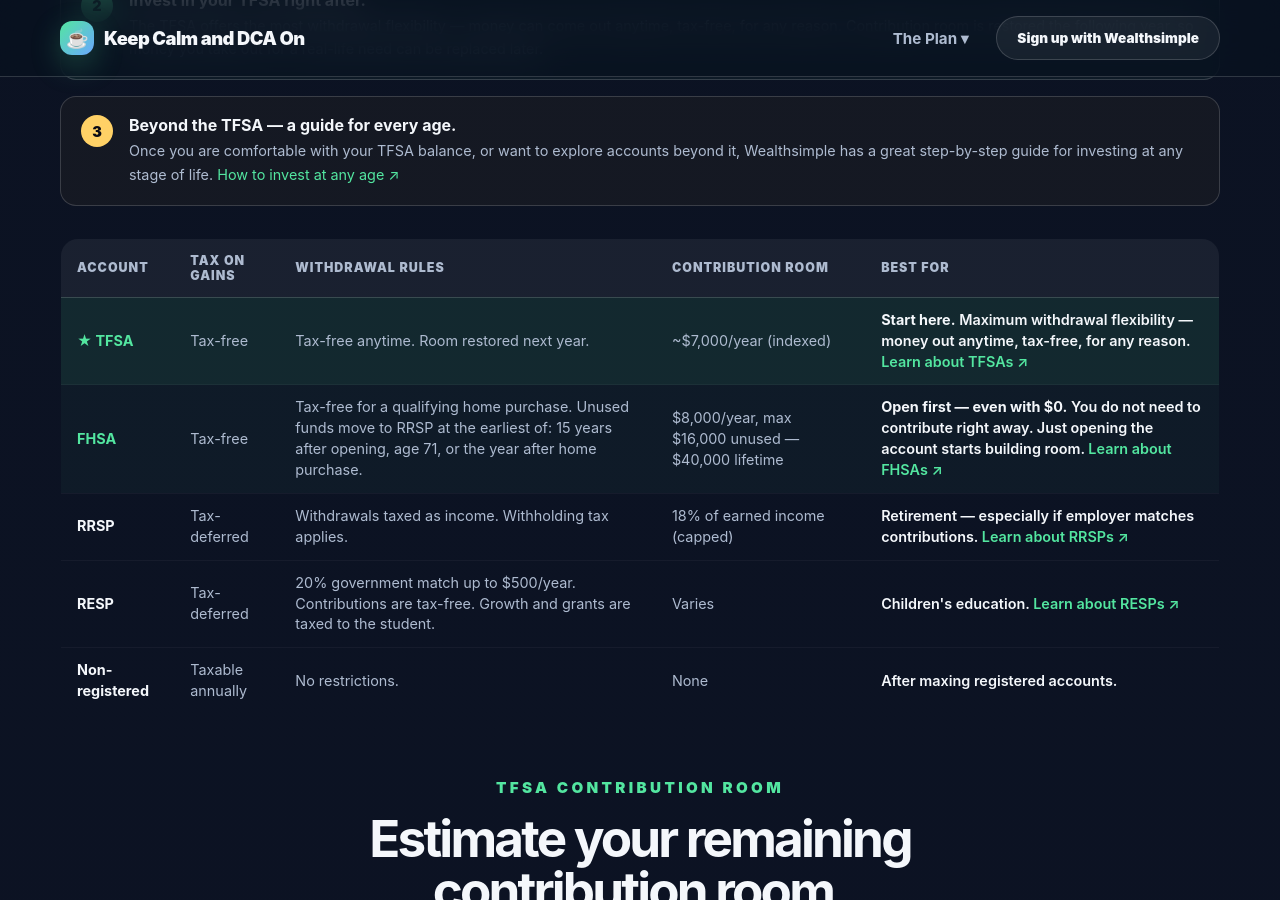
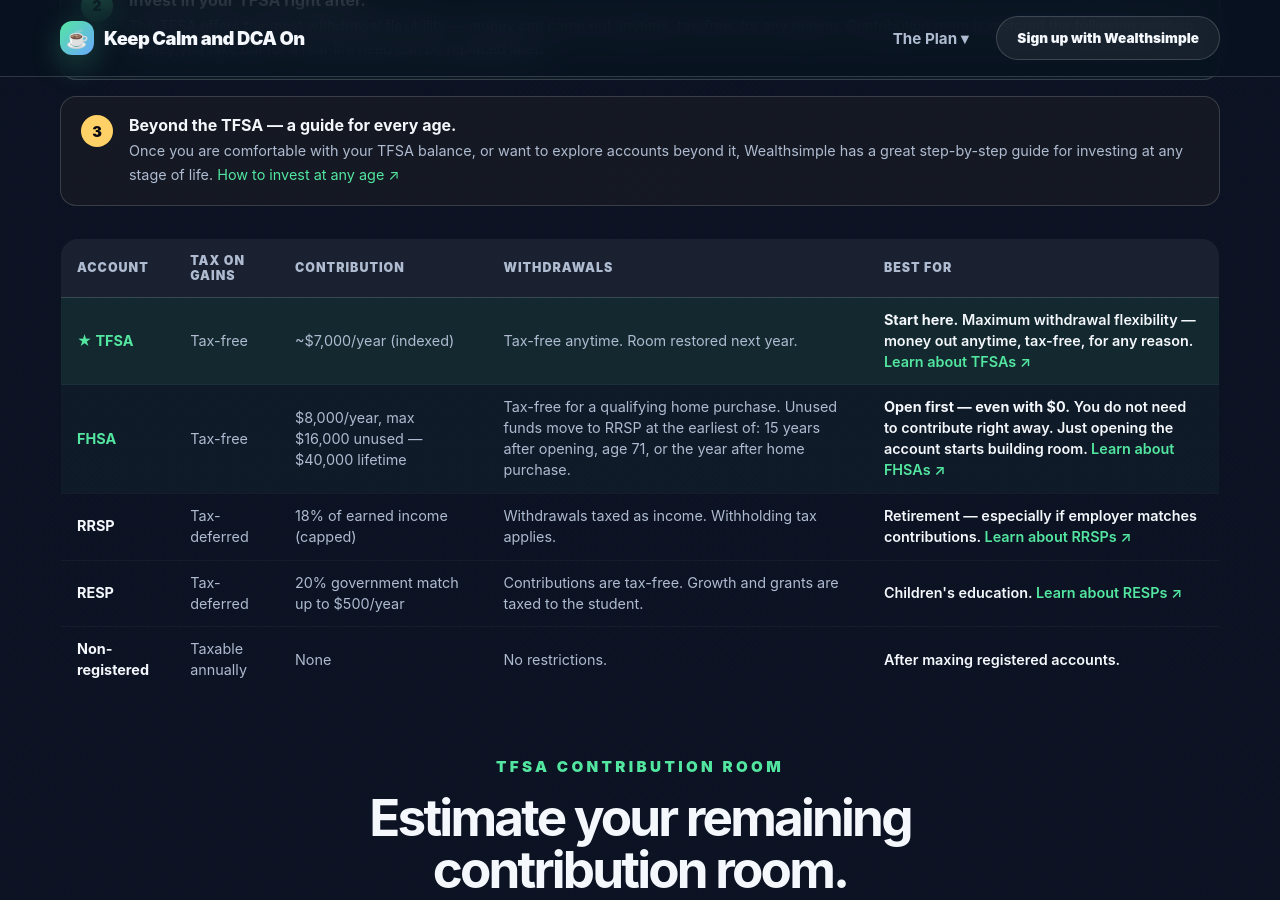
Before and after one commit to thestamp/dcathedip, a Jekyll site: the page built from index.html, in a window 1280 px wide and 900 px high, scrolled down 7520 px. Built offline with Jekyll 4.4.1, drawn with Linux system fonts in a browser that asks for light colours.

Commit message:
Swap columns: Contribution before Withdrawals, rename headers, move RESP grant to Contribution
- Column order: Account → Tax on gains → Contribution → Withdrawals → Best for
- Headers renamed: 'Withdrawal rules' → 'Withdrawals', 'Contribution room' → 'Contribution'
- RESP 20% govt match moved to Contribution column

```diff
--- a/index.html
+++ b/index.html
@@ -351,8 +351,8 @@
             <tr>
               <th>Account</th>
               <th>Tax on gains</th>
-              <th>Withdrawal rules</th>
-              <th>Contribution room</th>
+              <th>Contribution</th>
+              <th>Withdrawals</th>
               <th>Best for</th>
             </tr>
           </thead>
@@ -360,36 +360,36 @@
             <tr class="account-row-primary">
               <td><strong>★ TFSA</strong></td>
               <td>Tax-free</td>
+              <td>~$7,000/year (indexed)</td>
               <td>Tax-free anytime. Room restored next year.</td>
-              <td>~$7,000/year (indexed)</td>
               <td><strong>Start here.</strong> Maximum withdrawal flexibility — money out anytime, tax-free, for any reason. <a href="https://www.wealthsimple.com/en-ca/learn/what-is-tfsa" target="_blank" rel="nofollow noopener" style="color:var(--green);">Learn about TFSAs ↗</a></td>
             </tr>
             <tr class="account-row-fhsa">
               <td><strong>FHSA</strong></td>
               <td>Tax-free</td>
+              <td>$8,000/year, max $16,000 unused — $40,000 lifetime</td>
               <td>Tax-free for a qualifying home purchase. Unused funds move to RRSP at the earliest of: 15 years after opening, age 71, or the year after home purchase.</td>
-              <td>$8,000/year, max $16,000 unused — $40,000 lifetime</td>
               <td><strong>Open first — even with $0.</strong> You do not need to contribute right away. Just opening the account starts building room. <a href="https://www.wealthsimple.com/en-ca/learn/what-is-fhsa#what_are_the_benefits_of_an_fhsa" target="_blank" rel="nofollow noopener" style="color:var(--green);">Learn about FHSAs ↗</a></td>
             </tr>
             <tr>
               <td><strong>RRSP</strong></td>
               <td>Tax-deferred</td>
+              <td>18% of earned income (capped)</td>
               <td>Withdrawals taxed as income. Withholding tax applies.</td>
-              <td>18% of earned income (capped)</td>
               <td>Retirement — especially if employer matches contributions. <a href="https://www.wealthsimple.com/en-ca/learn/what-is-rrsp" target="_blank" rel="nofollow noopener" style="color:var(--green);">Learn about RRSPs ↗</a></td>
             </tr>
             <tr>
               <td><strong>RESP</strong></td>
               <td>Tax-deferred</td>
-              <td>20% government match up to $500/year. Contributions are tax-free. Growth and grants are taxed to the student.</td>
-              <td>Varies</td>
+              <td>20% government match up to $500/year</td>
+              <td>Contributions are tax-free. Growth and grants are taxed to the student.</td>
               <td>Children's education. <a href="https://www.wealthsimple.com/en-ca/learn/what-is-resp" target="_blank" rel="nofollow noopener" style="color:var(--green);">Learn about RESPs ↗</a></td>
             </tr>
             <tr>
               <td><strong>Non-registered</strong></td>
               <td>Taxable annually</td>
+              <td>None</td>
               <td>No restrictions.</td>
-              <td>None</td>
               <td>After maxing registered accounts.</td>
             </tr>
           </tbody>
```
